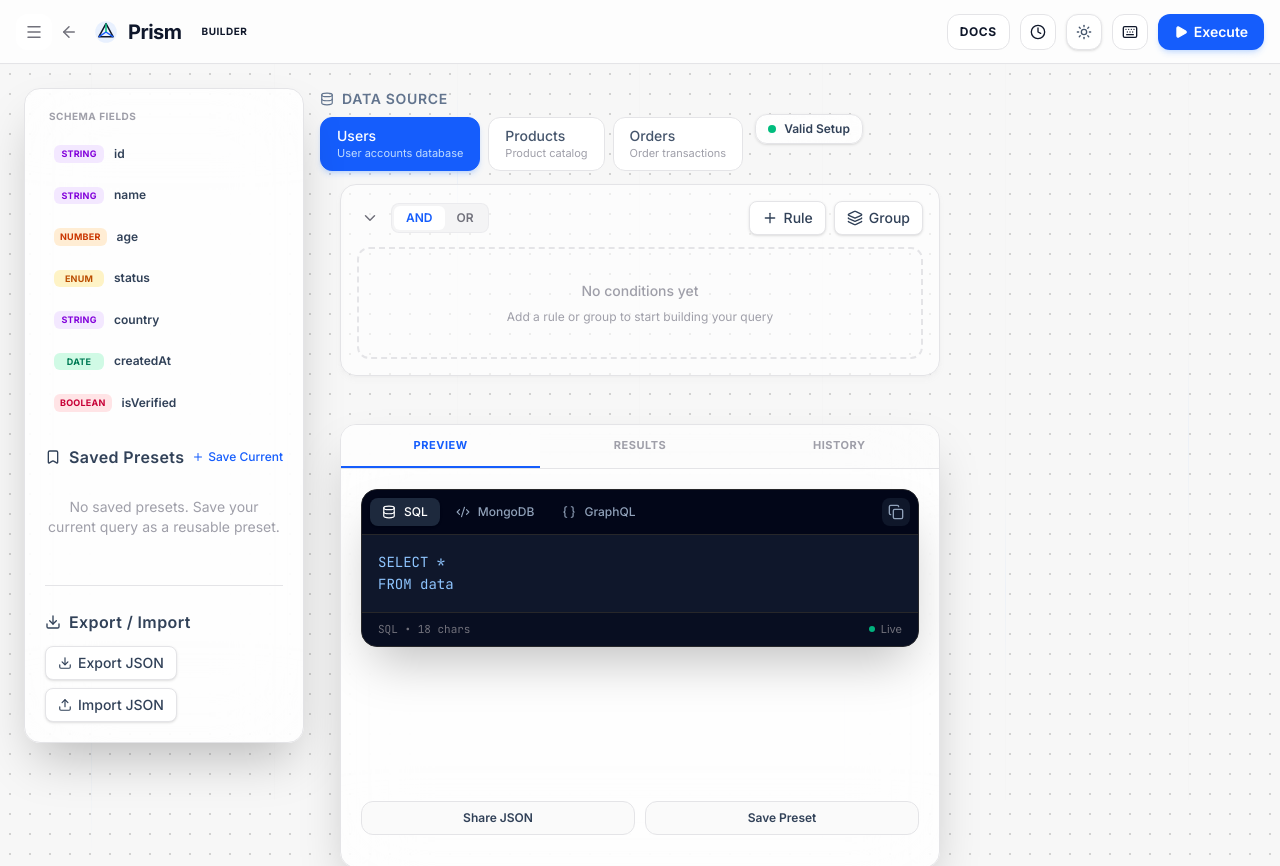
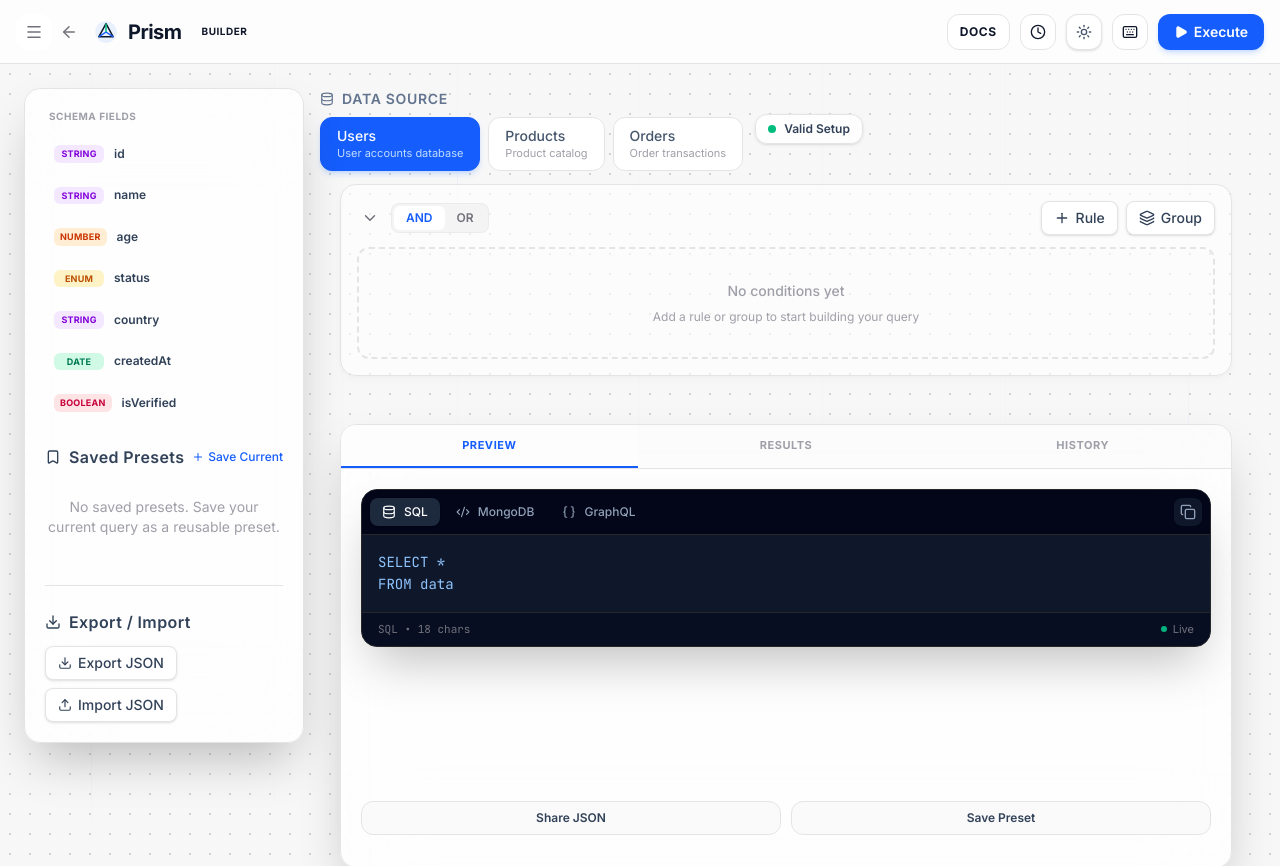
Before and after one commit to AgboolaAgbeniga/query-forge, a Next.js app: page /builder in a window 1280 px wide. Shown: the top 866 px of the page. Built offline with nearby package versions, Linux system fonts and the light colour scheme.

Commit message:
fix(ui): remove obsolete padding from right canvas edge and expand builder max width

```diff
--- a/src/app/builder/page.tsx
+++ b/src/app/builder/page.tsx
@@ -304,8 +304,8 @@ export default function BuilderPage() {
         </div>
 
         {/* THE MAIN CANVAS (Query Tree & Results) */}
-        <div className="w-full flex-1 lg:h-full overflow-visible lg:overflow-auto pt-4 lg:pt-24 pb-32 px-4 lg:px-[340px] custom-scrollbar flex justify-center">
-          <div className="max-w-4xl w-full flex flex-col gap-12">
+        <div className="w-full flex-1 lg:h-full overflow-visible lg:overflow-auto pt-4 lg:pt-24 pb-32 px-4 lg:pl-[340px] lg:pr-12 custom-scrollbar flex justify-center">
+          <div className="max-w-5xl w-full flex flex-col gap-12">
             <div>
               <div className="mb-6 flex justify-center">
                 <ErrorBoundary>
```
